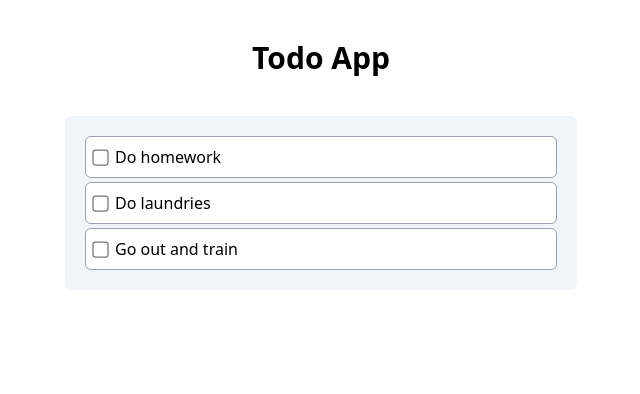
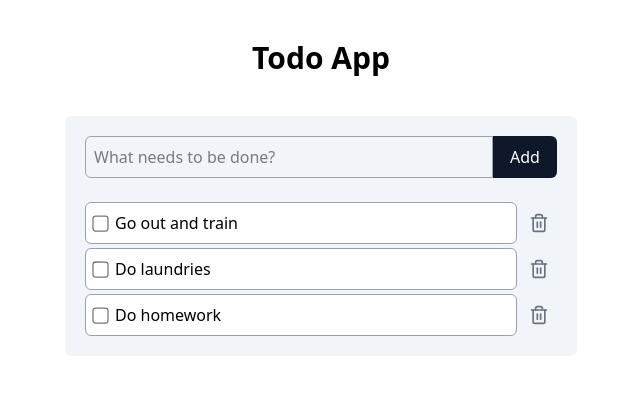
Before and after one commit to nilvaes/react-todo, a React (Vite) app: page / in a window 1280 px wide. Shown: the top 394 px of the page, without its empty margins (319-959 px from the left). Built offline with nearby package versions, Linux system fonts and the light colour scheme.

Commit message:
update app & todoitem

```diff
--- a/src/App.tsx
+++ b/src/App.tsx
@@ -1,6 +1,7 @@
 import { useState } from 'react';
-import TodoItem from './components/TodoItem';
 import { dummyData } from './data/todos';
+import AddTodoForm from './components/AddTodoForm';
+import TodoList from './components/TodoList';
 
 function App() {
   const [todos, setTodos] = useState(dummyData);
@@ -10,22 +11,31 @@ function App() {
       prevTodos.map((todo) => (todo.id === id ? { ...todo, completed } : todo))
     );
   }
+
+  function addTodo(title: string) {
+    setTodos((prevTodos) => [
+      {
+        id: prevTodos.length + 1,
+        title,
+        completed: false,
+      },
+      ...prevTodos,
+    ]);
+  }
+
+  function deleteTodo(id: number) {
+    setTodos((prevTodos) => prevTodos.filter((todo) => todo.id !== id));
+  }
   return (
-    <main className=" py-10 h-screen space-y-5">
+    <main className=" py-10 h-screen space-y-5 overflow-y-auto">
       <h1 className="font-bold text-3xl text-center">Todo App</h1>
-      <div className="max-w-lg mt-10 text-center mx-auto bg-slate-100 rounded-md p-5">
-        <div className="space-y-1">
-          {/* {dummyData.map((todo) => {
-            return <TodoItem key={todo.id} todo={todo} />;
-          })} */}
-          {todos.map((todo) => (
-            <TodoItem
-              onCompletedChange={setTodoCompleted}
-              key={todo.id}
-              todo={todo}
-            />
-          ))}
-        </div>
+      <div className="max-w-lg mt-10 text-center mx-auto bg-slate-100 rounded-md p-5 space-y-6">
+        <AddTodoForm onSubmit={addTodo} />
+        <TodoList
+          todos={todos}
+          onCompletedChange={setTodoCompleted}
+          onDelete={deleteTodo}
+        />
       </div>
     </main>
   );
--- a/src/components/TodoItem.tsx
+++ b/src/components/TodoItem.tsx
@@ -1,14 +1,20 @@
 import type { Todo } from '../types/todo';
+import { Trash2 } from 'lucide-react';
 
 interface TodoItemProps {
   todo: Todo;
   onCompletedChange: (id: number, completed: boolean) => void;
+  onDelete: (id: number) => void;
 }
 
-export default function TodoItem({ todo, onCompletedChange }: TodoItemProps) {
+export default function TodoItem({
+  todo,
+  onCompletedChange,
+  onDelete,
+}: TodoItemProps) {
   return (
-    <div>
-      <label className="flex items-center gap-2 border rounded-md p-2 border-gray-400 bg-white hover:bg-slate-50s">
+    <div className="flex items-center gap-1">
+      <label className="grow flex items-center gap-2 border rounded-md p-2 border-gray-400 bg-white hover:bg-slate-50s">
         <input
           type="checkbox"
           checked={todo.completed}
@@ -19,6 +25,9 @@ export default function TodoItem({ todo, onCompletedChange }: TodoItemProps) {
           {todo.title}
         </span>
       </label>
+      <button className="p-2" onClick={() => onDelete(todo.id)}>
+        <Trash2 size={20} className="text-gray-500" />
+      </button>
     </div>
   );
 }
```
